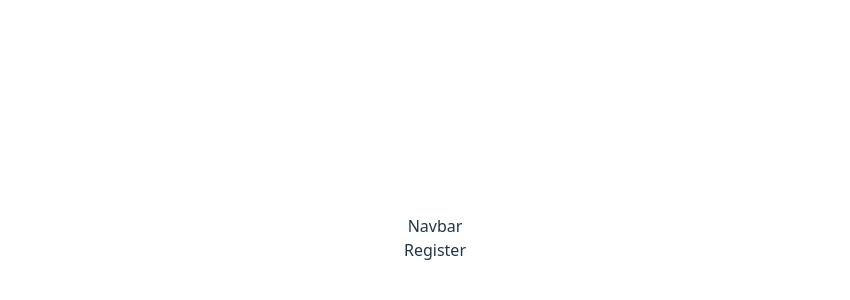
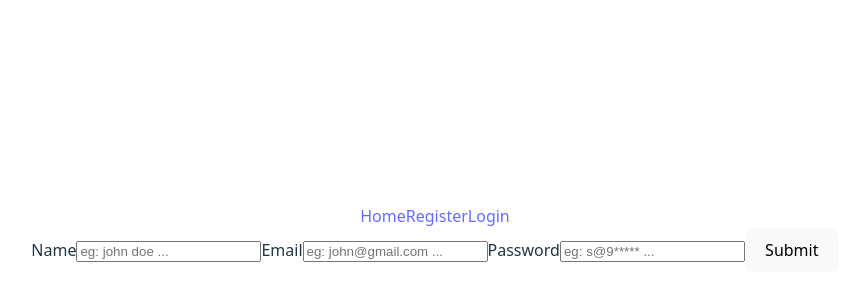
Before and after one commit to newcodesubed/auth-mern, a React (Vite) app in the folder client/: page /register in a window 1280 px wide. Shown: the part 162-462 px from the top of the page, without its empty margins (205-1055 px from the left). Built offline with nearby package versions, Linux system fonts and the light colour scheme.

Commit message:
feat: added Navbar Link and register page form

```diff
--- a/client/src/components/Navbar.jsx
+++ b/client/src/components/Navbar.jsx
@@ -1,5 +1,12 @@
+import { Link } from "react-router-dom";
 function Navbar() {
-  return <div>Navbar</div>;
+  return (
+    <>
+      <Link to="/">Home</Link>
+      <Link to="/register">Register</Link>
+      <Link to="/login">Login</Link>
+    </>
+  );
 }
 
 export default Navbar;
--- a/client/src/pages/Register.jsx
+++ b/client/src/pages/Register.jsx
@@ -1,5 +1,22 @@
+import React from "react";
+
 function Register() {
-  return <div>Register</div>;
+  const registerUser = (e) => {
+    e.preventDefault();
+  };
+  return (
+    <div>
+      <form onSubmit={registerUser}>
+        <label>Name</label>
+        <input type="text" placeholder="eg: john doe ..." />
+        <label>Email</label>
+        <input type="text" placeholder="eg: john@gmail.com ..." />
+        <label>Password</label>
+        <input type="text" placeholder="eg: s@9***** ..." />
+        <button type="submit">Submit</button>
+      </form>
+    </div>
+  );
 }
 
 export default Register;
```
